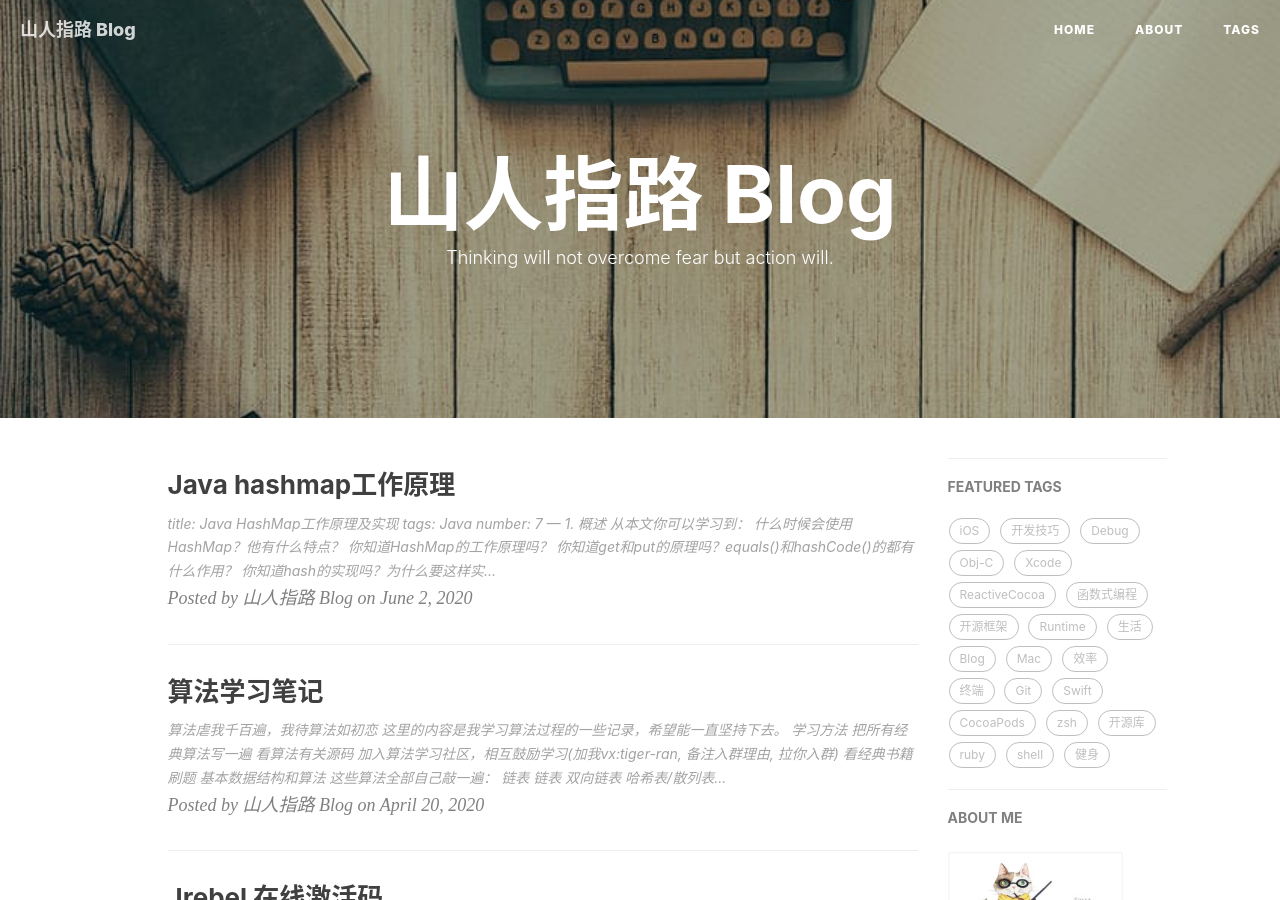
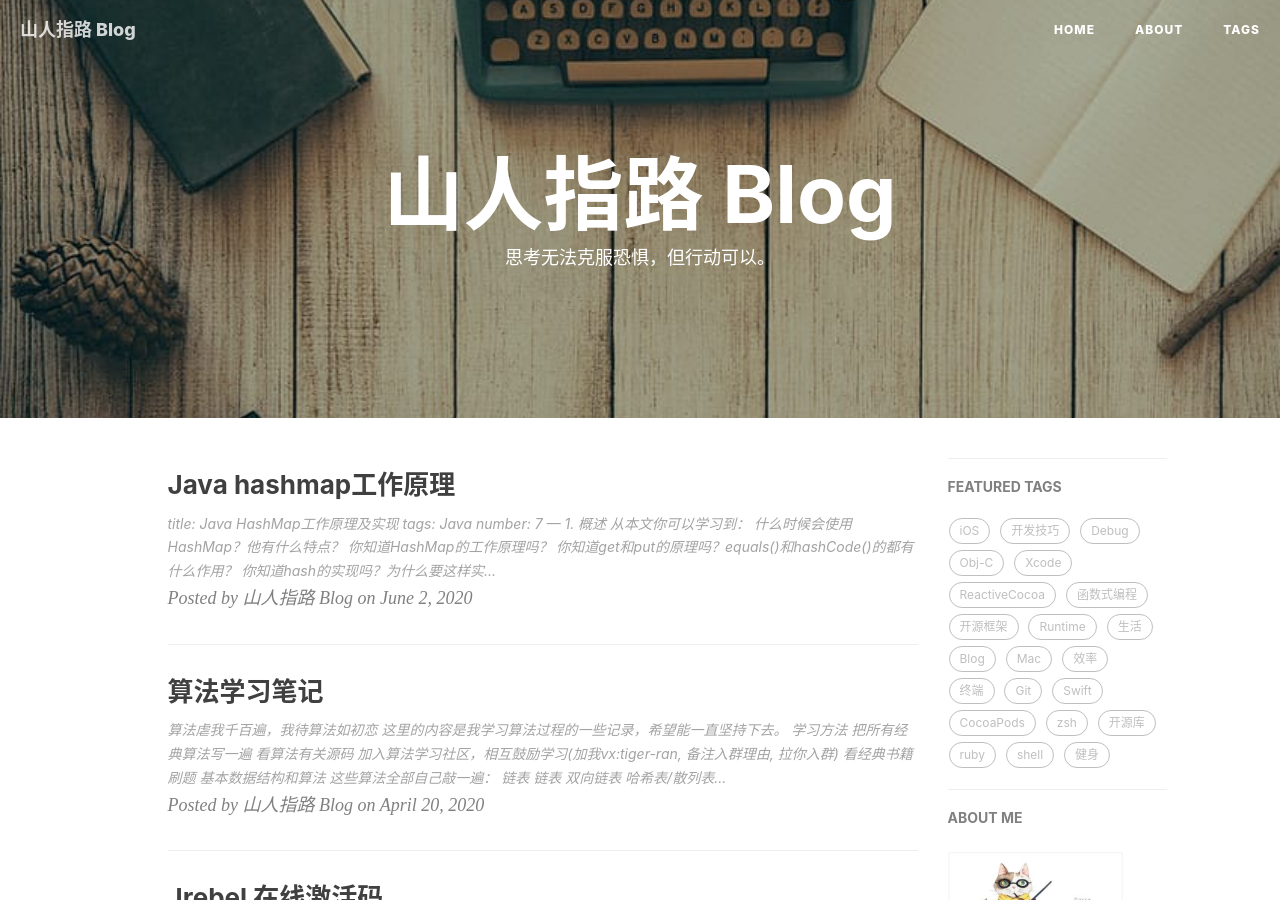
Before and after one commit to motoryun/web, a Jekyll site: the page built from index.html, in a window 1280 px wide and 900 px high. Built offline with Jekyll 4.4.1, drawn with Linux system fonts in a browser that asks for light colours; nearby versions of some CDN libraries; the list of posts is cut into pages by our own code; comment, search, counter and statistics services are not loaded.

```diff
--- a/index.html
+++ b/index.html
@@ -1,6 +1,6 @@
 ---
 layout: page
-description: "Thinking will not overcome fear but action will."
+description: "思考无法克服恐惧，但行动可以。"
 ---
 
 {% for post in paginator.posts %}
```
